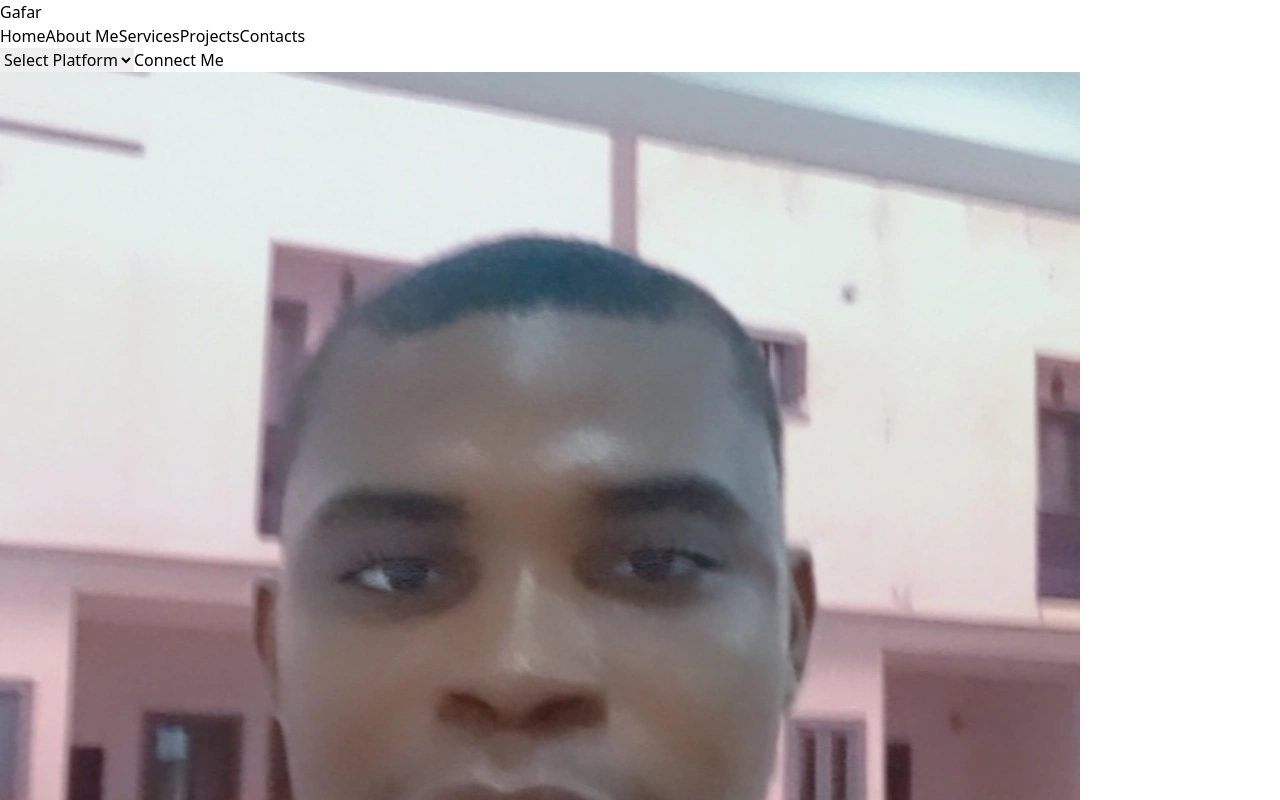
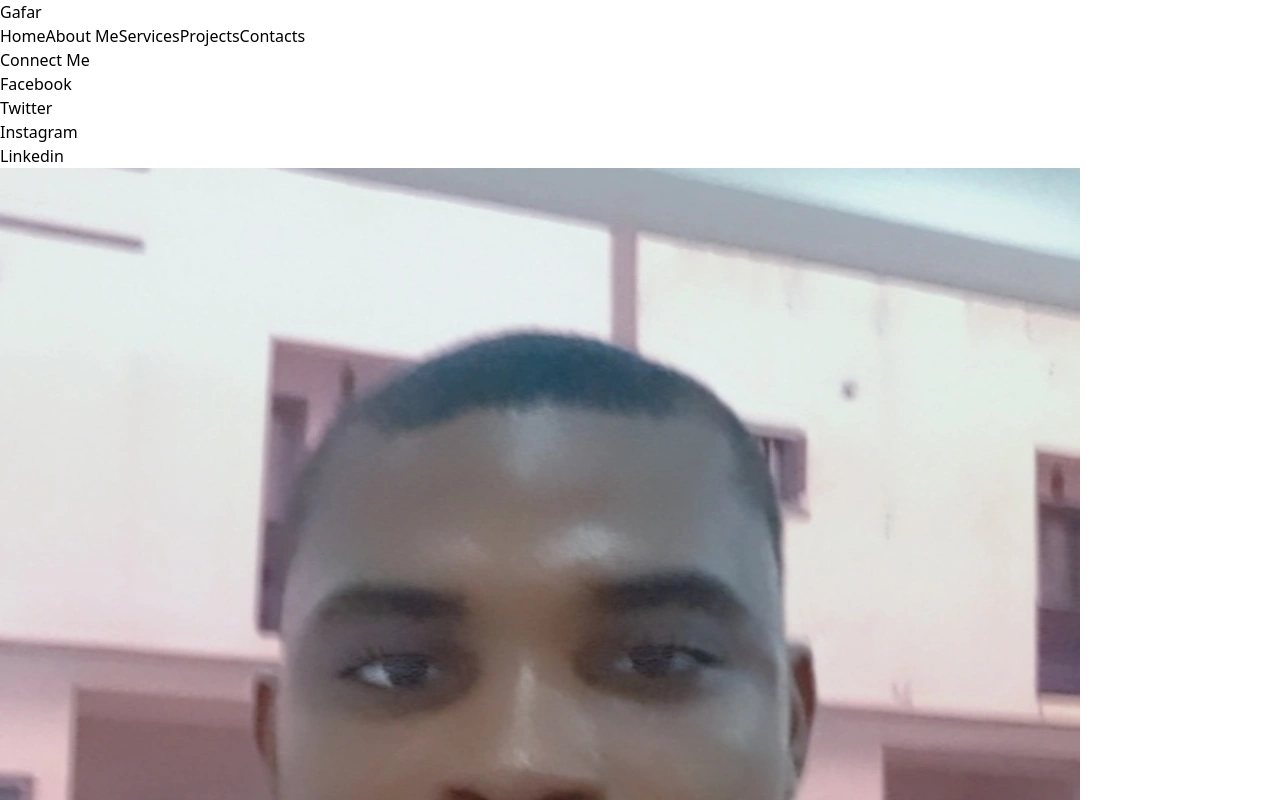
Before and after one commit to GG123lek/AdvancePortfolio, a React (Vite) app: page / in a window 1280 px wide. Both pictures are taken after a click on the button "Connect Me". Shown: the top 800 px of the page. Built offline with nearby package versions, Linux system fonts and the light colour scheme.

Commit message:
direct option main

```diff
--- a/src/Components/Navbar.jsx
+++ b/src/Components/Navbar.jsx
@@ -1,7 +1,7 @@
 import { useState } from "react";
 
 function Navbar() {
-  const [selectedPlatform, setSelectedPlatform] = useState("");
+  const [showOptions, setShowOptions] = useState(false);
 
   const platforms = {
     facebook: "https://facebook.com",
@@ -10,12 +10,9 @@ function Navbar() {
     linkedin: "https://linkedin.com",
   };
 
-  const handleConnect = () => {
-    if (selectedPlatform && platforms[selectedPlatform]) {
-      window.open(platforms[selectedPlatform], "_blank");
-    } else {
-      alert("Please select a platform to connect!");
-    }
+  const handleOptionClick = (platform) => {
+    window.open(platforms[platform], "_blank"); // Open the selected platform
+    setShowOptions(false); // Hide the dropdown after selection
   };
 
   return (
@@ -29,27 +26,29 @@ function Navbar() {
           <a href="#projects" className="hover:text-gray-400">Projects</a>
           <a href="#contact" className="hover:text-gray-400">Contacts</a>
         </div>
-        <div className="hidden md:flex items-center space-x-4">
-          <select
-            value={selectedPlatform}
-            onChange={(e) => setSelectedPlatform(e.target.value)}
-            className="px-4 py-2 rounded bg-gray-800 text-white"
-          >
-            <option value="" disabled>
-              Select Platform
-            </option>
-            <option value="facebook">Facebook</option>
-            <option value="twitter">Twitter</option>
-            <option value="instagram">Instagram</option>
-            <option value="linkedin">LinkedIn</option>
-          </select>
+        <div className="relative">
           <button
-            onClick={handleConnect}
-            className="bg-gradient-to-r from-green-400 to-blue-500 text-white
+            onClick={() => setShowOptions((prev) => !prev)}
+            className="bg-gradient-to-r from-green-400 to-blue-500 text-white hidden md:inline
             transform transition-transform duration-300 hover:scale-105 px-4 py-2 rounded-full"
           >
             Connect Me
           </button>
+
+          {/* Dropdown Options */}
+          {showOptions && (
+            <div className="absolute right-0 mt-2 w-48 bg-gray-800 text-white rounded shadow-lg">
+              {Object.keys(platforms).map((platform) => (
+                <div
+                  key={platform}
+                  onClick={() => handleOptionClick(platform)}
+                  className="px-4 py-2 hover:bg-gray-700 cursor-pointer"
+                >
+                  {platform.charAt(0).toUpperCase() + platform.slice(1)}
+                </div>
+              ))}
+            </div>
+          )}
         </div>
       </div>
     </nav>
```
